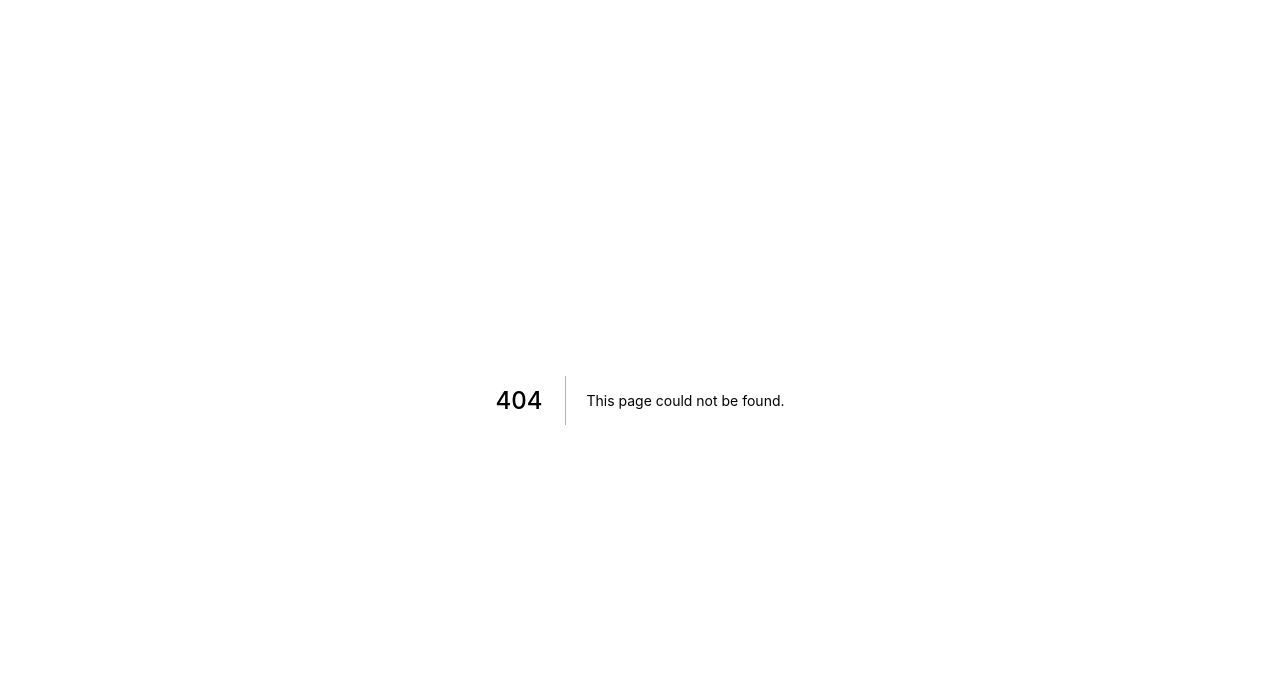
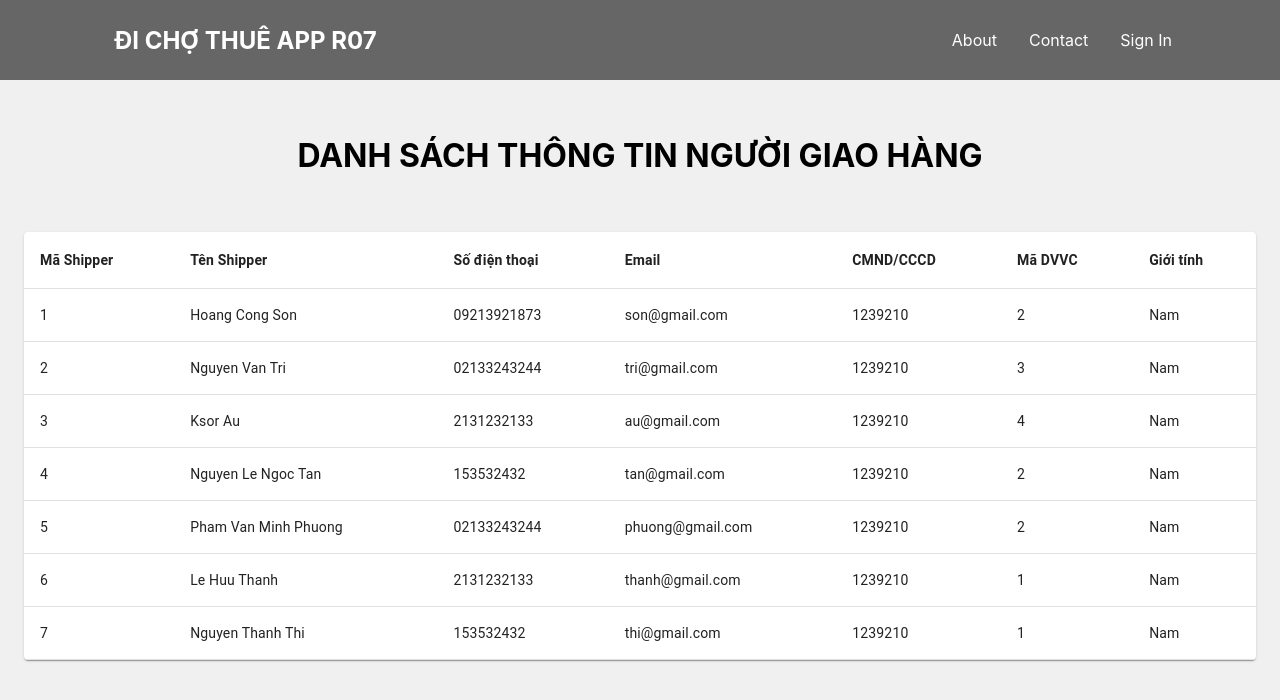
Before and after one commit to lelouchlamperouge18/di-cho-thue, a Next.js app: page /list/shipper in a window 1280 px wide. Before the commit this address had no page. Shown: the top 700 px of the page. Built offline with nearby package versions, Linux system fonts and the light colour scheme; no server answers.

Commit message:
Add chức năng 33,34

```diff
--- a/src/components/kiemtrathongtin/KiemTraThongTin.js
+++ b/src/components/kiemtrathongtin/KiemTraThongTin.js
@@ -31,9 +31,11 @@ export default function KiemTraThongTin() {
                     </CardContent>
                 </CardActionArea>
                 <CardActions>
+                    <Link href="/list/shipper">
                     <Button size="small" color="primary">
                         XEM NGAY ➜
                     </Button>
+                    </Link>
                 </CardActions>
             </Card>
             <Card className={styles.root}>
@@ -53,9 +55,11 @@ export default function KiemTraThongTin() {
                     </CardContent>
                 </CardActionArea>
                 <CardActions>
+                    <Link href="/list/store">
                     <Button size="small" color="primary">
                         XEM NGAY ➜
                     </Button>
+                    </Link>
                 </CardActions>
             </Card>
         </div>
--- /dev/null
+++ b/src/pages/list/shipper.js
@@ -0,0 +1,96 @@
+import styles from '../../styles/list/Shipper.module.css'
+import Head from 'next/head'
+import Navbar from '../../components/navbar/Navbar'
+import Sidebar from '../../components/sidebar/Sidebar'
+import React, {useState} from 'react'
+
+import Table from '@material-ui/core/Table';
+import TableBody from '@material-ui/core/TableBody';
+import TableCell from '@material-ui/core/TableCell';
+import TableContainer from '@material-ui/core/TableContainer';
+import TableHead from '@material-ui/core/TableHead';
+import TableRow from '@material-ui/core/TableRow';
+import Paper from '@material-ui/core/Paper';
+
+import { Container } from '@material-ui/core'
+
+export default function Shipper(props) {
+    const [isOpen, setIsOpen] = useState(false);
+
+    const toggle = () => {
+        setIsOpen(!isOpen)
+    }
+    const data = props.data;
+
+    return (
+        <div className="Shipper">
+            <Head>
+                <title>Danh sách Shipper</title>
+                <link rel="icon" href="/favicon.ico" />
+            </Head>
+            <Sidebar isOpen={isOpen} toggle={toggle}/>
+            <Navbar toggle={toggle} />
+            <h1 class={styles.title}>
+                DANH SÁCH THÔNG TIN NGƯỜI GIAO HÀNG
+            </h1>
+            <Container>
+            <TableContainer component={Paper}>
+                <Table className={styles.table} aria-label="simple table">
+                    <TableHead>
+                    <TableRow>
+                        <TableCell><b>Mã Shipper</b></TableCell>
+                        <TableCell align="left"><b>Tên Shipper</b></TableCell>
+                        <TableCell align="left"><b>Số điện thoại</b></TableCell>
+                        <TableCell align="left"><b>Email</b></TableCell>
+                        <TableCell align="left"><b>CMND/CCCD</b></TableCell>
+                        <TableCell align="left"><b>Mã DVVC</b></TableCell>
+                        <TableCell align="left"><b>Giới tính</b></TableCell>
+                    </TableRow>
+                    </TableHead>
+                    <TableBody>
+                    {data.map((row) => (
+                        <TableRow key={row.MaShipper}>
+                        <TableCell component="th" scope="row">
+                            {row.MaShipper}
+                        </TableCell>
+                        <TableCell align="left">{row.TenShipper}</TableCell>
+                        <TableCell align="left">{row.SDT}</TableCell>
+                        <TableCell align="left">{row.Email}</TableCell>
+                        <TableCell align="left">{row.CMND}</TableCell>
+                        <TableCell align="left">{row.MaDVVC}</TableCell>
+                        <TableCell align="left">{row.GioiTinh}</TableCell>
+                        </TableRow>
+                    ))}
+                    </TableBody>
+                </Table>
+            </TableContainer>
+            </Container>
+        </div>
+    )
+}
+
+export async function getStaticProps(){
+    // HERE HOW TO FETCH DATA WITH API
+    // const res = await fetch(`https://.../data`)
+    // const data = await res.json()
+    // if (!data) {
+    //     return {
+    //       notFound: true,
+    //     }
+    // }
+    // return {
+    //     props: { data }, // will be passed to the page component as props
+    // }
+    const data = [
+        {MaShipper: 1, TenShipper: 'Hoang Cong Son', SDT: '09213921873', Email: 'son@gmail.com', CMND: '1239210', MaDVVC: 2, GioiTinh: 'Nam'},
+        {MaShipper: 2, TenShipper: 'Nguyen Van Tri', SDT: '02133243244', Email: 'tri@gmail.com', CMND: '1239210', MaDVVC: 3, GioiTinh: 'Nam'},
+        {MaShipper: 3, TenShipper: 'Ksor Au', SDT: '2131232133', Email: 'au@gmail.com', CMND: '1239210', MaDVVC: 4, GioiTinh: 'Nam'},
+        {MaShipper: 4, TenShipper: 'Nguyen Le Ngoc Tan', SDT: '153532432', Email: 'tan@gmail.com', CMND: '1239210', MaDVVC: 2, GioiTinh: 'Nam'},
+        {MaShipper: 5, TenShipper: 'Pham Van Minh Phuong', SDT: '02133243244', Email: 'phuong@gmail.com', CMND: '1239210', MaDVVC: 2, GioiTinh: 'Nam'},
+        {MaShipper: 6, TenShipper: 'Le Huu Thanh', SDT: '2131232133', Email: 'thanh@gmail.com', CMND: '1239210', MaDVVC: 1, GioiTinh: 'Nam'},
+        {MaShipper: 7, TenShipper: 'Nguyen Thanh Thi', SDT: '153532432', Email: 'thi@gmail.com', CMND: '1239210', MaDVVC: 1, GioiTinh: 'Nam'},
+    ]
+    return {
+        props: {data}
+    }
+}
--- /dev/null
+++ b/src/styles/list/Shipper.module.css
@@ -0,0 +1,8 @@
+.table {
+    min-width: 650px;
+}
+
+.title {
+    text-align: center;
+    padding: 35px 0px;
+}
--- /dev/null
+++ b/src/styles/list/Store.module.css
@@ -0,0 +1,8 @@
+.table {
+    min-width: 650px;
+}
+
+.title {
+    text-align: center;
+    padding: 35px 0px;
+}
```
Also changed, not shown: src/pages/list/store.js (added, +92 -0 lines).
